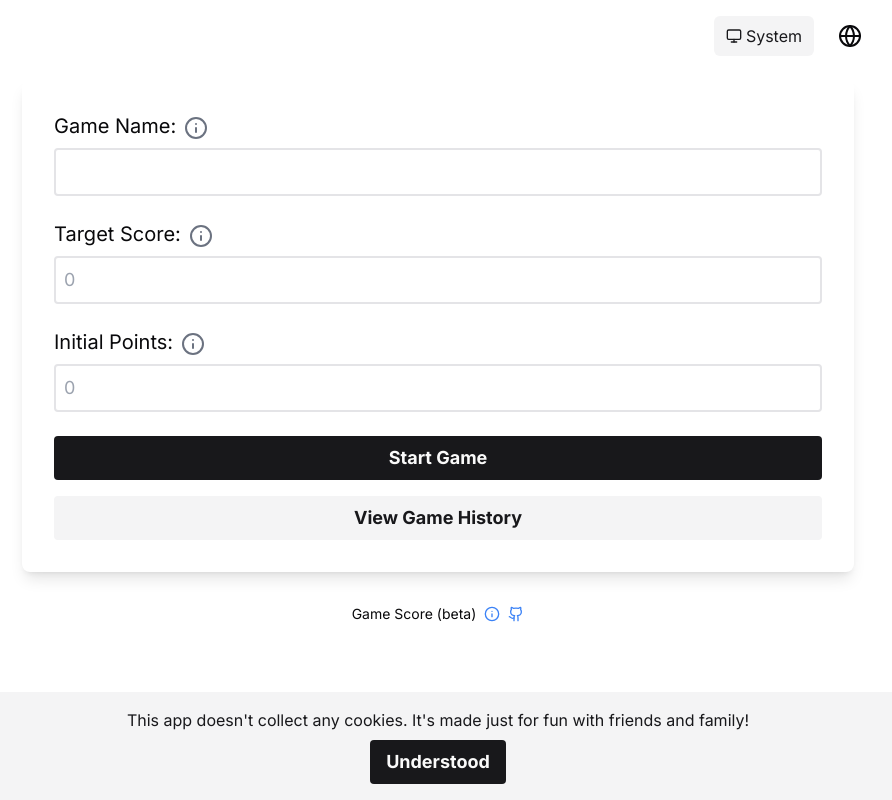
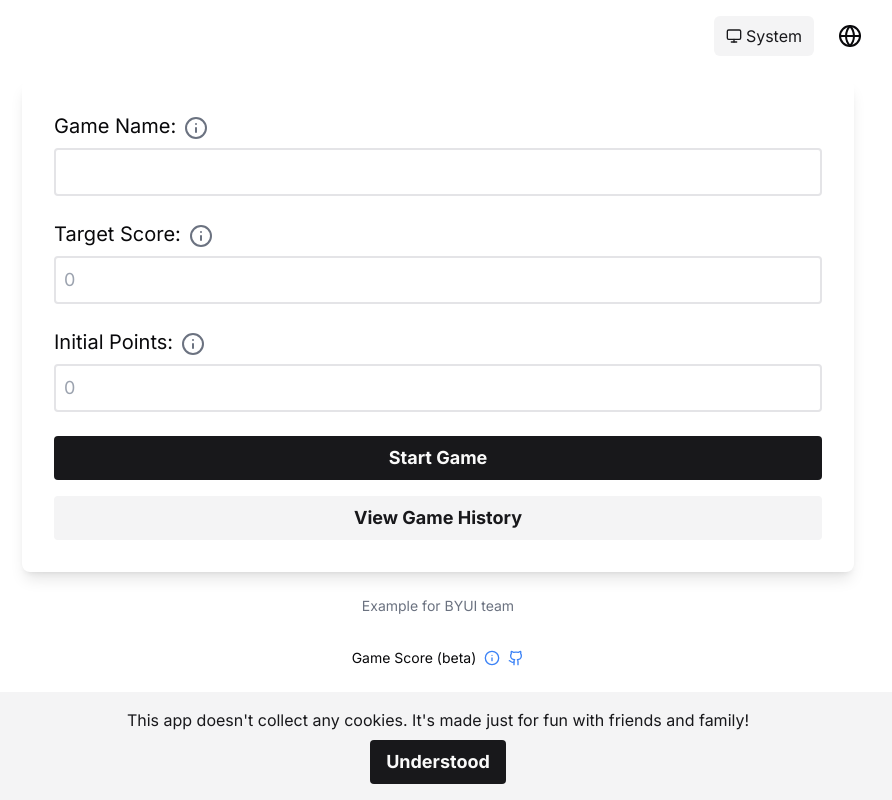
Before and after one commit to chrsmendes/game-score, a Next.js app: page / in a window 1280 px wide. Shown: the whole page, without its empty margins (202-1094 px from the left). Built offline with nearby package versions, Linux system fonts and the light colour scheme; no server answers.

Commit message:
Add example message for BYUI team in GameWithSearchParams component

```diff
--- a/app/page.tsx
+++ b/app/page.tsx
@@ -308,6 +308,9 @@
           }}
         />
       )}
+      <p className="mt-6 text-center text-sm text-gray-500">
+        Example for BYUI team
+      </p>
       <CookieMessage />
       <Footer />
     </main>
```
